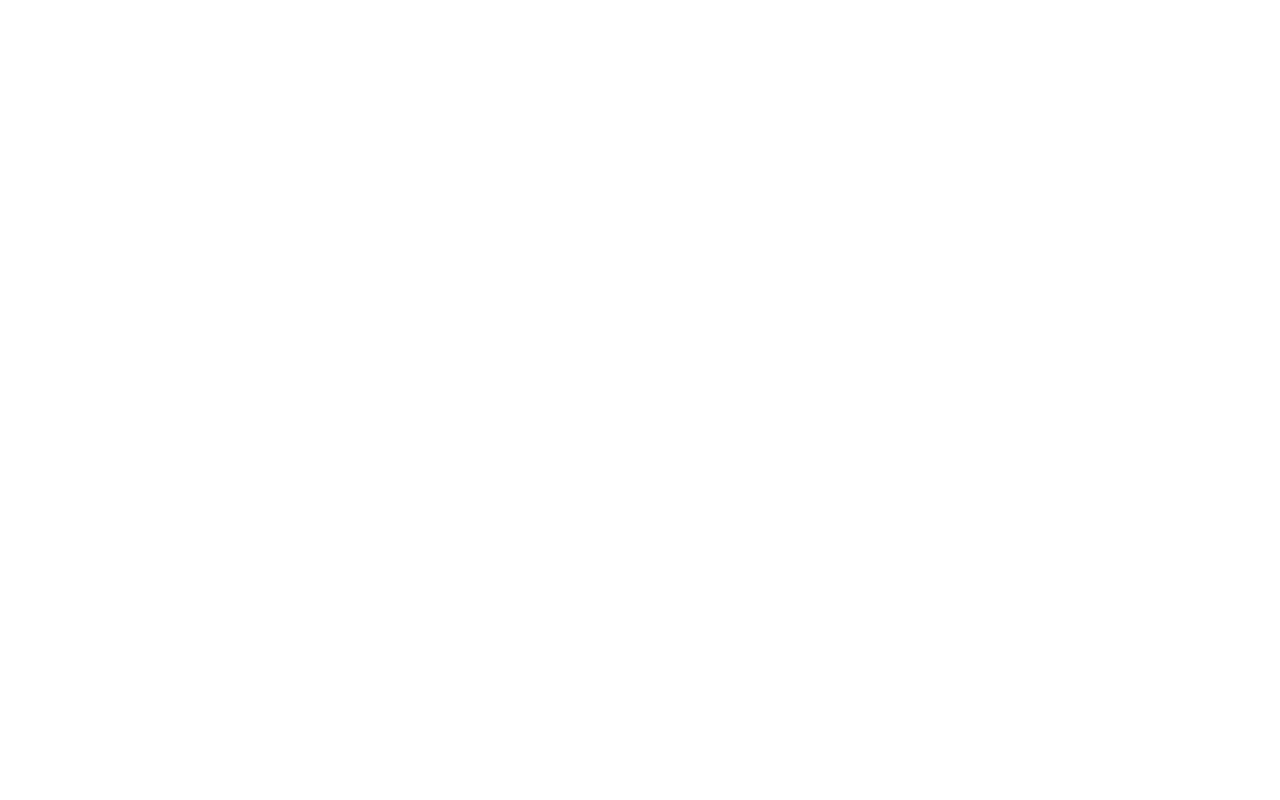
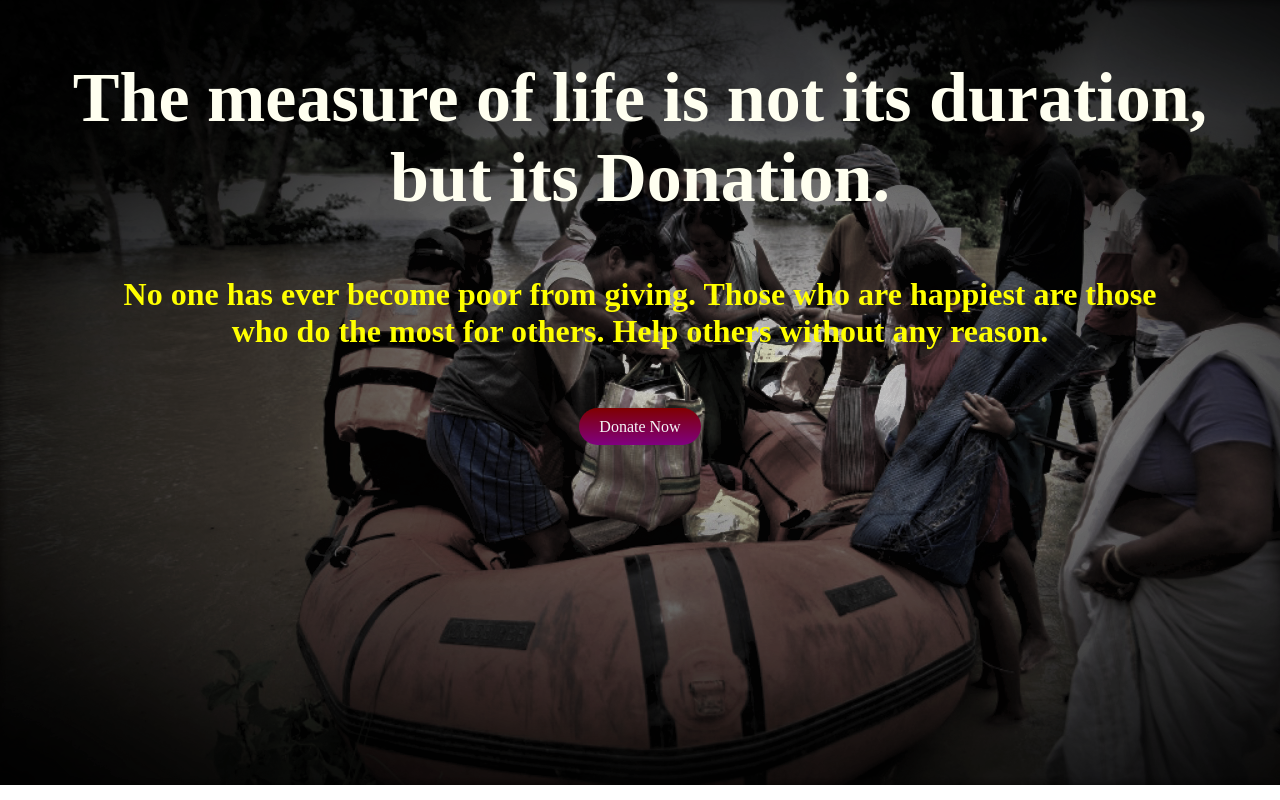
Before and after one commit to Palash561200/Donation, a plain HTML site: page index.html in a window 1280 px wide. Drawn offline with Linux system fonts and the light colour scheme.

Commit message:
1st part done

```diff
--- a/index.html
+++ b/index.html
@@ -10,7 +10,17 @@
 </head>
 
 <body>
-
+    <section class="firstpart">
+        <div>
+            <h1>
+                The measure of life is not its duration, <br> but its Donation.
+            </h1>
+            <p id="redpara">No one has ever become poor from giving.
+                Those who are happiest are those <br> who do the most for others. Help others without any reason.
+            </p> <br> <br>
+            <a class="link" target="_blank" href="">Donate Now</a>
+        </div>
+    </section>
 </body>
 
 </html>
--- a/style.css
+++ b/style.css
@@ -0,0 +1,27 @@
+.firstpart {
+    text-align: center;
+    color: ivory;
+}
+
+#redpara {
+    color: yellow;
+    font-size: 32px;
+    font-weight: 600;
+}
+
+body {
+    background-image: url(donation11.png);
+    background-repeat: no-repeat;
+}
+
+h1 {
+    font-size: 70px;
+}
+
+.link {
+    text-decoration: none;
+    background-image: linear-gradient(maroon, purple);
+    border-radius: 30px;
+    padding: 10px 20px;
+    color: whitesmoke;
+}
```
Also changed, not shown: donation11.png (added).
